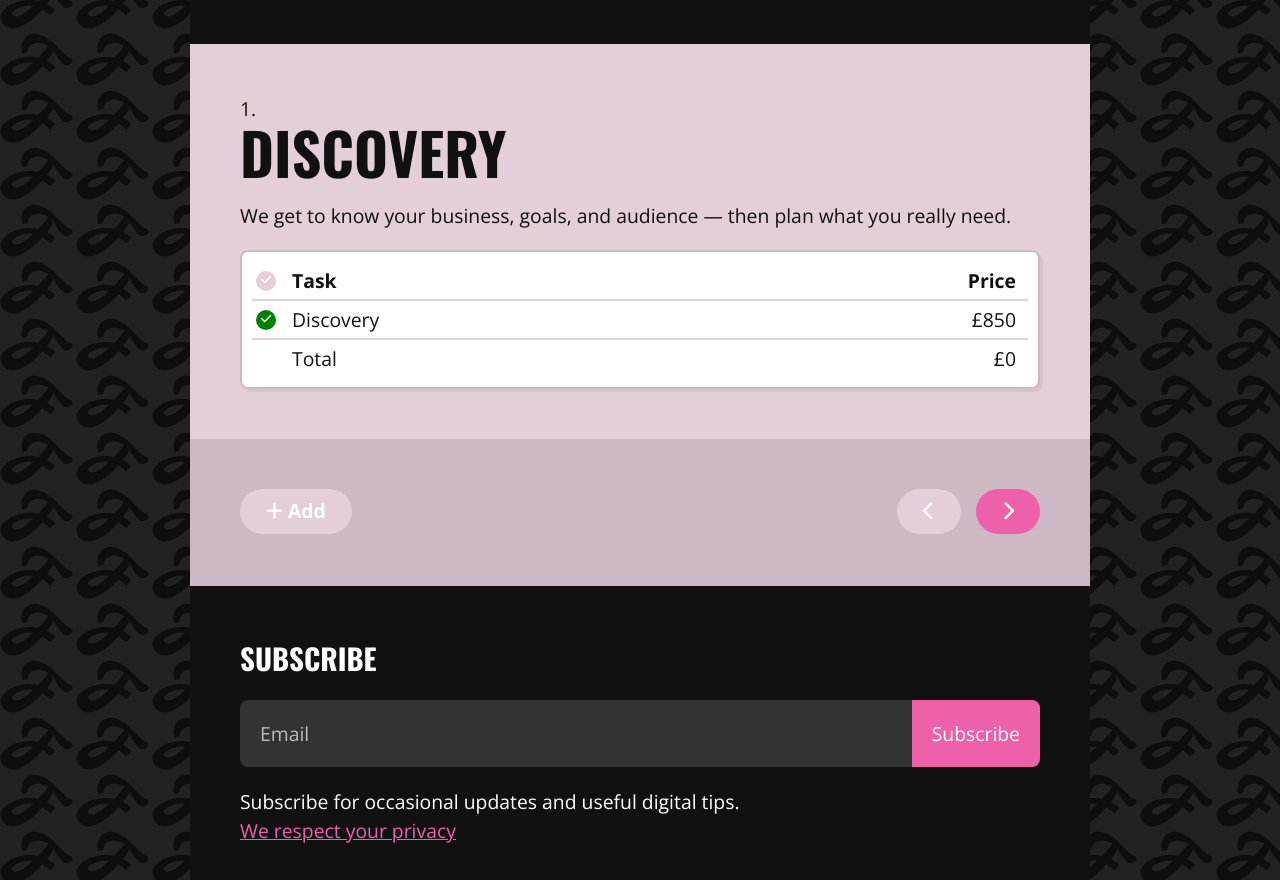
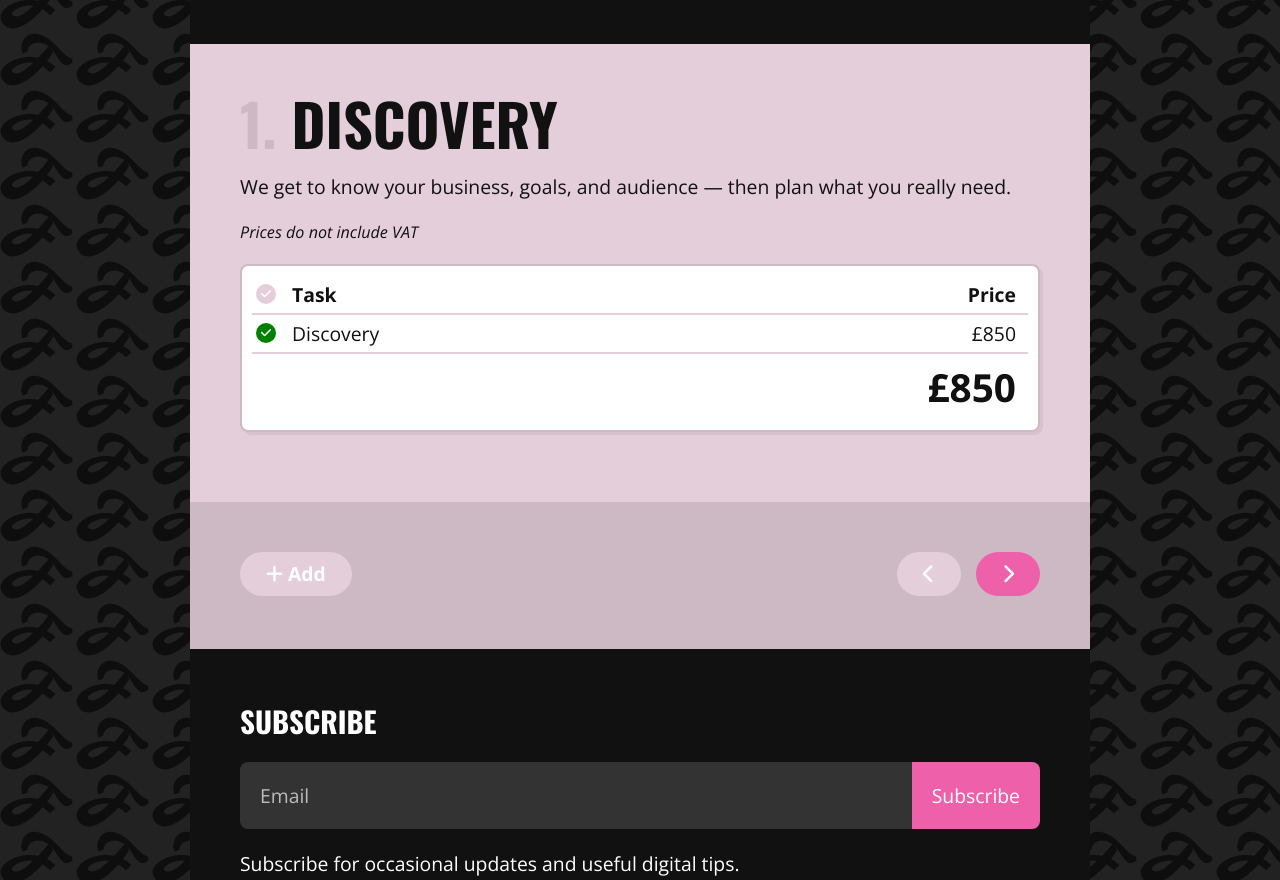
Before and after one commit to netotaku/fffood, an Astro site: page / in a window 1280 px wide. Shown: the part 822-1702 px from the top of the page. Built offline with nearby package versions, Linux system fonts and the light colour scheme; Astro itself is replaced by a stand-in of ours.

Commit message:
calulator pre desktop styling

```diff
--- a/src/components/Calculator.vue
+++ b/src/components/Calculator.vue
@@ -5,10 +5,10 @@
         <section class="section section--lightest">
             <div class="section__inner">
 
-                <span class="calculator__cursor">{{cursor+1}}.</span>
-
-                <h1>{{ slide.heading }}</h1>
+                <h1><span class="calculator__cursor">{{cursor+1}}.</span> {{ slide.heading }}</h1>
                 <p v-html="slide.description"></p>
+                 <p><small>
+                    <em>Prices do not include VAT</em></small></p>
 
                 <div class="well">
                     <table class="table">
@@ -30,18 +30,20 @@
 
                                 </td>
                                 <td>{{ slides[item].label }}</td>
-                                <td class="table__cell table__cell--right">£{{ slides[item].price }}</td>
+                                <td class="table__cell table__cell--right">{{ formatCurrency(slides[item].price) }}</td>
                             </tr>
                         </tbody>
                         <tfoot>
                             <tr>
                                 <td class="table__cell table__cell--center table__cell--slim"></td>
-                                <td>Total</td>
-                                <td class="table__cell table__cell--right">£{{ total }}</td>
+                                <td></td>
+                                <td class="table__cell table__cell--right calculator__total">{{ formatCurrency(total) }}</td>
                             </tr>
                         </tfoot>
                     </table>
                 </div>
+
+
 
             </div> <!-- /.section__inner -->
         </section> <!-- /.section -->
@@ -100,27 +102,40 @@
         added: false
     })
 
-    nextSlide(slides[0])
+    const basket = reactive([0])
 
-    const basket = reactive([0])
+    function formatCurrency(value: number): string {
+        return new Intl.NumberFormat('en-GB', {
+            style: 'currency',
+            currency: 'GBP',
+            minimumFractionDigits: 0,
+        }).format(value)
+    }
 
     function add(i: number){
 
         if(!slides[i].added){
+
             basket.push(i)
-            total.value = 0
-            basket.forEach(item => {
-                total.value += slides[item].price
-            })
-
             slides[i].added = true
             added.value = true
+
+            getTotal()
         }
 
     }
 
     function remove(i: number){
+        added.value = slides[basket[i]].added = false
         basket.splice(i, 1);
+        getTotal()
+    }
+
+    function getTotal(){
+        total.value = 0
+        basket.forEach(item => {
+            total.value += slides[item].price
+        })
     }
 
     type s = {
@@ -148,12 +163,12 @@
         n_modifier.value = ""
         p_modifier.value = ""
 
-        if(cursor.value >= slides.length){
+        if (cursor.value >= slides.length - 1) {
             n_modifier.value = "button--disabled"
-            cursor.value--
+            cursor.value = slides.length - 1
         }
 
-        if(cursor.value <= 0){
+        if (cursor.value <= 0) {
             p_modifier.value = "button--disabled"
             cursor.value = 0
         }
@@ -162,4 +177,9 @@
 
     }
 
+    /////
+
+    nextSlide(slides[0])
+    getTotal()
+
 </script>
--- a/src/data/slides.json
+++ b/src/data/slides.json
@@ -49,7 +49,7 @@
             "required": false
         },
         {
-            "label": "Workspace + Domain",
+            "label": "Workspace",
             "price": 150,
             "description": "Get set up with professional email, domain, and cloud tools like Google Workspace.",
             "added": false,
--- a/src/styles/_calculator.scss
+++ b/src/styles/_calculator.scss
@@ -1,7 +1,16 @@
+@use "vars";
+
 .calculator{
     &__action{
         display: flex;
         justify-content: space-between;
         line-height: 1;
     }
+    &__cursor{
+        color: vars.$colour-off-cream-dark;
+    }
+    &__total{
+        font-size: 2em;
+        font-weight: bold;
+    }
 }
--- a/src/styles/_table.scss
+++ b/src/styles/_table.scss
@@ -5,16 +5,21 @@
     width: 100%;
     border-radius: vars.$radius;
     position: relative;
+
     th, td{
         padding: 4px 12px;
     }
     thead{
         border-bottom: solid 2px vars.$colour-off-cream-light;
         text-align: left;
+
     }
     tfoot{
         border-top: solid 2px vars.$colour-off-cream-light;
         text-align: left;
+        th, td{
+            vertical-align: top;
+        }
     }
     tbody{
         tr{
--- a/src/styles/_well.scss
+++ b/src/styles/_well.scss
@@ -8,4 +8,5 @@
     background: white;
     padding: 10px; // var(--h-rule);
     filter: drop-shadow(3px 3px 0px rgba(0,0,0,.05));
+    margin-bottom: var(--h-rule);
 }
--- a/src/styles/base.scss
+++ b/src/styles/base.scss
@@ -41,3 +41,8 @@
     background-image: url(/img/tille.png);
     background-attachment: fixed;
 }
+
+small{
+    display: block;
+    line-height: 1.4;
+}
```
